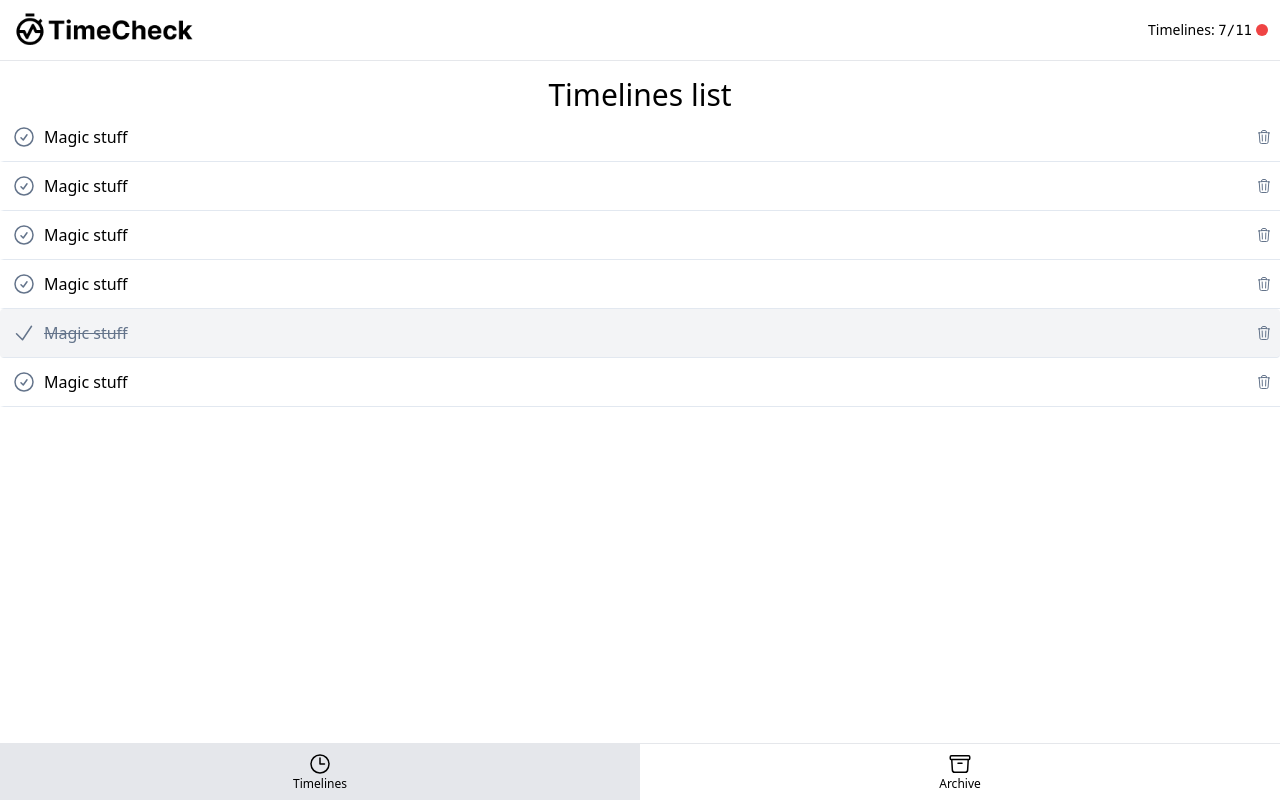
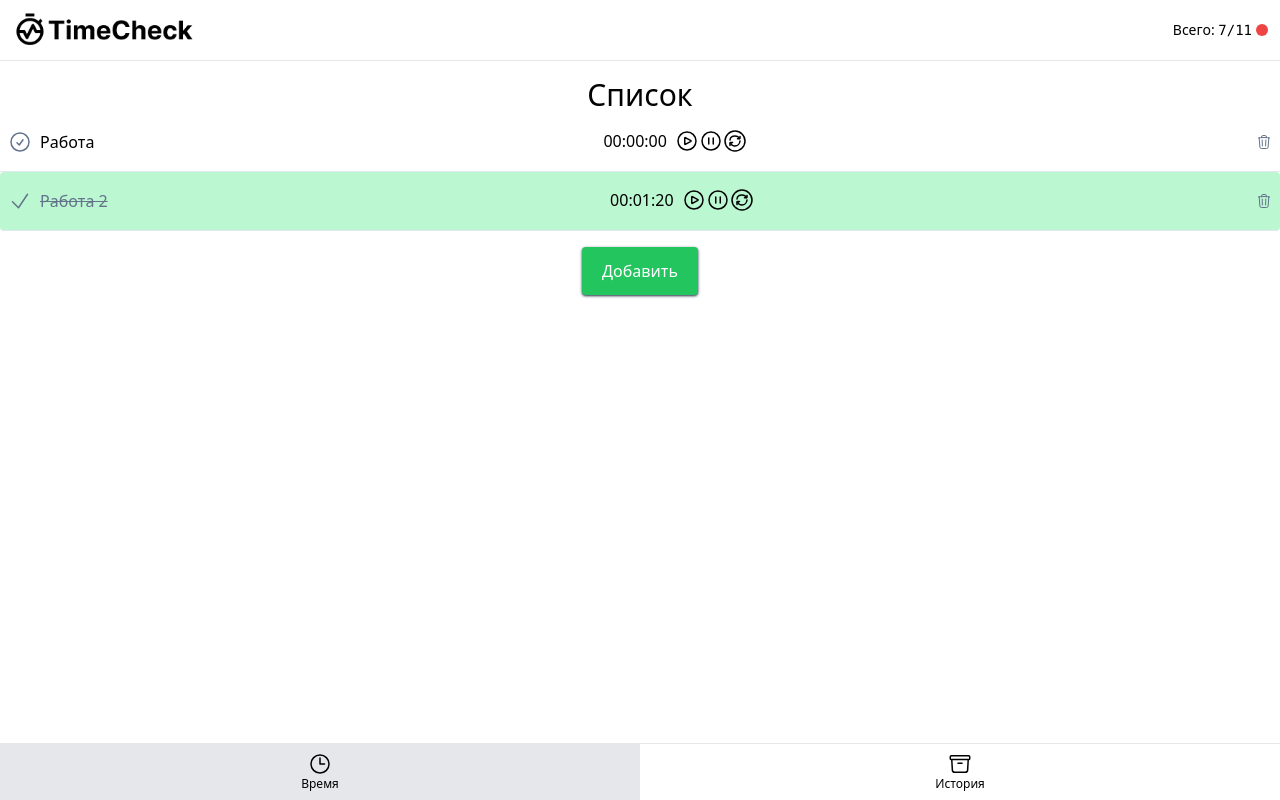
Before and after one commit to grinmorg/time-check, a Vue app: page /#timelines in a window 1280 px wide. Built offline with nearby package versions, Linux system fonts and the light colour scheme.

Commit message:
added stopwatch component and function for add and remove timelines

```diff
--- /dev/null
+++ b/src/components/Button.vue
@@ -0,0 +1,38 @@
+<script setup lang="ts">
+import { computed } from "vue";
+
+const props = defineProps({
+  link: {
+    default: null,
+    type: String,
+  },
+  target: {
+    type: String,
+    default: "_self",
+  },
+  text: {
+    type: String,
+    required: true,
+  },
+  classes: {
+    type: String,
+    default: "",
+  },
+});
+
+const resolvedLink = computed(() =>
+  typeof props.link === "string" ? props.link : undefined
+);
+const component = computed(() => (props.link ? "a" : "button"));
+</script>
+
+<template>
+  <component
+    :is="component"
+    :href="resolvedLink"
+    :target="target"
+    :class="`py-3 px-5 text-white bg-green-500 hover:bg-green-800 rounded shadow shadow-slate-700 cursor-pointer transition duration-300 ${classes}`"
+  >
+    {{ text }}
+  </component>
+</template>
--- /dev/null
+++ b/src/components/StopwatchTime.vue
@@ -0,0 +1,118 @@
+<script setup lang="ts">
+import { PauseCircleIcon, PlayCircleIcon } from "@heroicons/vue/24/outline";
+import { ref, computed, onMounted } from "vue";
+
+const props = defineProps({
+  startTime: {
+    default: "00:00:00",
+    type: String,
+  },
+});
+
+const isRunning = ref(false);
+const startTime = ref(0);
+const elapsedTime = ref(0);
+
+const formatTime = computed(() => {
+  const totalSeconds = Math.floor(elapsedTime.value / 1000);
+  const hours = Math.floor(totalSeconds / 3600);
+  const minutes = Math.floor((totalSeconds % 3600) / 60);
+  const seconds = totalSeconds % 60;
+
+  return `${hours.toString().padStart(2, "0")}:${minutes
+    .toString()
+    .padStart(2, "0")}:${seconds.toString().padStart(2, "0")}`;
+});
+
+const start = () => {
+  if (!isRunning.value) {
+    isRunning.value = true;
+    startTime.value = Date.now() - elapsedTime.value;
+    requestAnimationFrame(updateTime);
+  }
+};
+
+const stop = () => {
+  if (isRunning.value) {
+    isRunning.value = false;
+  }
+};
+
+const reset = () => {
+  elapsedTime.value = 0;
+};
+
+const updateTime = () => {
+  if (isRunning.value) {
+    elapsedTime.value = Date.now() - startTime.value;
+    requestAnimationFrame(updateTime);
+  }
+};
+
+const toggleTime = () => {
+  if (!isRunning.value) {
+    start();
+  } else {
+    stop();
+  }
+};
+
+onMounted(() => {
+  const [hours, minutes, seconds] = props.startTime.split(":").map(Number);
+  const totalMilliseconds = (hours * 3600 + minutes * 60 + seconds) * 1000;
+  elapsedTime.value = totalMilliseconds;
+});
+</script>
+
+<template>
+  <div class="flex gap-2 pt-1">
+    <div class="font-medium" @click="toggleTime">{{ formatTime }}</div>
+    <div class="">
+      <button @click="start" :disabled="isRunning">
+        <PlayCircleIcon class="w-6 h-6" />
+      </button>
+      <button @click="stop" :disabled="!isRunning">
+        <PauseCircleIcon class="w-6 h-6" />
+      </button>
+      <button @click="reset" :disabled="isRunning">
+        <svg
+          class="w-6 h-6"
+          stroke-width="1.5"
+          viewBox="0 0 24 24"
+          fill="none"
+          xmlns="http://www.w3.org/2000/svg"
+          color="#000000"
+        >
+          <circle
+            cx="12"
+            cy="12"
+            r="10"
+            stroke="#000000"
+            stroke-width="1.5"
+          ></circle>
+          <path
+            d="M16.583 9.667C15.81 8.097 14.043 7 11.988 7 9.388 7 7.25 8.754 7 11"
+            stroke="#000000"
+            stroke-width="1.5"
+            stroke-linecap="round"
+            stroke-linejoin="round"
+          ></path>
+          <path
+            d="M14.494 9.722H16.4a.6.6 0 00.6-.6V7.5M7.417 13.667C8.191 15.629 9.957 17 12.012 17c2.6 0 4.736-2.193 4.988-5"
+            stroke="#000000"
+            stroke-width="1.5"
+            stroke-linecap="round"
+            stroke-linejoin="round"
+          ></path>
+          <path
+            d="M9.506 13.622H7.6a.6.6 0 00-.6.6V16.4"
+            stroke="#000000"
+            stroke-width="1.5"
+            stroke-linecap="round"
+            stroke-linejoin="round"
+          ></path>
+        </svg>
+      </button>
+    </div>
+  </div>
+</template>
--- a/src/components/TheHeaderProgress.vue
+++ b/src/components/TheHeaderProgress.vue
@@ -6,11 +6,11 @@ import { PAGE_TIMELINES } from '../constants'
 <template>
   <a :href="`#${PAGE_TIMELINES}`" class="text-sm">
     <div v-if="false" class="flex items-center gap-1">
-      All clear!
+      Ничего нет!
       <CheckCircleIcon class="h-7 text-green-500" />
     </div>
     <div v-else class="flex items-center gap-1">
-      <div>Timelines: <span class="font-mono">7/11</span></div>
+      <div>Всего: <span class="font-mono">7/11</span></div>
       <div class="h-3 w-3 rounded-full bg-red-500"></div>
     </div>
   </a>
--- a/src/components/TheNav.vue
+++ b/src/components/TheNav.vue
@@ -1,9 +1,12 @@
 <script setup lang="ts">
 import NavItem from "./NavItem.vue";
-import { NAV_ITEMS } from "../constants";
+import { NAV_ITEMS, PAGE_ARCHIVE, PAGE_TIMELINES } from "../constants";
 
 defineProps({
-  currentPage: String,
+  currentPage: {
+    required: true,
+    type: String,
+  },
 });
 
 const emit = defineEmits(["navigate"]);
@@ -19,7 +22,10 @@ const emit = defineEmits(["navigate"]);
         :class="{ 'bg-gray-200 pointer-events-none': currentPage === page }"
         @click="emit('navigate', page)"
       >
-        <component :is="icon" class="h-6 w-6" /> {{ page }}
+        <component :is="icon" class="h-6 w-6" />
+
+        <span v-if="page === PAGE_TIMELINES"> Время </span>
+        <span v-if="page === PAGE_ARCHIVE">История</span>
       </NavItem>
     </ul>
   </nav>
--- a/src/components/TimelineItem.vue
+++ b/src/components/TimelineItem.vue
@@ -1,18 +1,25 @@
 <script setup lang="ts">
+import StopwatchTime from "./StopwatchTime.vue";
+
 const props = defineProps({
-  ready: Boolean,
+  item: {
+    required: true,
+    type: Object,
+  },
 });
+
+const emit = defineEmits(["delete"]);
 </script>
 
 <template>
   <li
-    class="flex justify-between items-center border-b border-slate-200 py-3 px-2 border-l-4 border-l-transparent bg-gradient-to-r from-transparent to-transparent hover:from-slate-100 transition ease-linear duration-150"
-    :class="{ 'bg-gray-100 rounded': props.ready }"
+    class="flex justify-between items-center border-b border-slate-200 py-3 px-2"
+    :class="{ 'bg-green-200 rounded': props.item.ready }"
   >
     <div class="inline-flex items-center space-x-2">
       <div>
         <svg
-          v-if="props.ready"
+          v-if="props.item.ready"
           xmlns="http://www.w3.org/2000/svg"
           fill="none"
           viewBox="0 0 24 24"
@@ -42,12 +49,14 @@ const props = defineProps({
           />
         </svg>
       </div>
-      <div :class="{ 'text-slate-500 line-through': props.ready }">
-        Magic stuff
+      <div :class="{ 'text-slate-500 line-through': props.item.ready }">
+        {{ props.item.name }}
       </div>
     </div>
 
-    <div>
+    <StopwatchTime :start-time="props.item.time" />
+
+    <button @click="emit('delete', props.item.id)">
       <svg
         xmlns="http://www.w3.org/2000/svg"
         fill="none"
@@ -62,6 +71,6 @@ const props = defineProps({
           d="M14.74 9l-.346 9m-4.788 0L9.26 9m9.968-3.21c.342.052.682.107 1.022.166m-1.022-.165L18.16 19.673a2.25 2.25 0 01-2.244 2.077H8.084a2.25 2.25 0 01-2.244-2.077L4.772 5.79m14.456 0a48.108 48.108 0 00-3.478-.397m-12 .562c.34-.059.68-.114 1.022-.165m0 0a48.11 48.11 0 013.478-.397m7.5 0v-.916c0-1.18-.91-2.164-2.09-2.201a51.964 51.964 0 00-3.32 0c-1.18.037-2.09 1.022-2.09 2.201v.916m7.5 0a48.667 48.667 0 00-7.5 0"
         />
       </svg>
-    </div>
+    </button>
   </li>
 </template>
--- a/src/functions.ts
+++ b/src/functions.ts
@@ -12,3 +12,9 @@ export function normalizePageHash() {
 
   return PAGE_TIMELINES;
 }
+
+export function generateUniqueId() {
+  const timestamp = Date.now().toString(36);
+  const randomString = Math.random().toString(36).substr(2, 5);
+  return `${timestamp}-${randomString}`;
+}
--- a/src/pages/TheArchive.vue
+++ b/src/pages/TheArchive.vue
@@ -1,8 +1,5 @@
-<script setup lang='ts'>
-
-</script>
+<script setup lang="ts"></script>
 
 <template>
-    <h1>Archive</h1>
-
+  <h1>История</h1>
 </template>
--- a/src/pages/TheTimelines.vue
+++ b/src/pages/TheTimelines.vue
@@ -1,12 +1,59 @@
 <script setup lang="ts">
+import { ref } from "vue";
 import TimelineItem from "../components/TimelineItem.vue";
+import Button from "../components/Button.vue";
+import { generateUniqueId } from "../functions";
+
+interface ITimelinesItem {
+  id: string | number;
+  name: string;
+  time: string;
+  ready: boolean;
+}
+
+const timelinesItems = ref<ITimelinesItem[]>([
+  {
+    id: 1,
+    name: "Работа",
+    time: "00:00:00",
+    ready: false,
+  },
+  {
+    id: "2",
+    name: "Работа 2",
+    time: "00:01:20",
+    ready: true,
+  },
+]);
+
+const removeTimeline = (id: number) => {
+  timelinesItems.value = timelinesItems.value.filter((item) => item.id !== id);
+};
+
+const addNewTimeline = () => {
+  timelinesItems.value.push({
+    id: generateUniqueId(),
+    name: "Новый",
+    time: "00:00:00",
+    ready: true,
+  });
+};
 </script>
 
 <template>
   <div>
-    <h1 class="text-3xl text-center font-medium">Timelines list</h1>
+    <h1 class="text-3xl text-center font-medium">Список</h1>
     <ul>
-      <TimelineItem v-for="i in 6" :key="i" :ready="i === 5" />
+      <TimelineItem
+        v-for="item in timelinesItems"
+        :key="item.id"
+        :item="item"
+        @delete="removeTimeline"
+      />
     </ul>
+
+    <div class="flex justify-center mt-4">
+      <Button text="Добавить" @click="addNewTimeline" />
+    </div>
   </div>
 </template>
```
